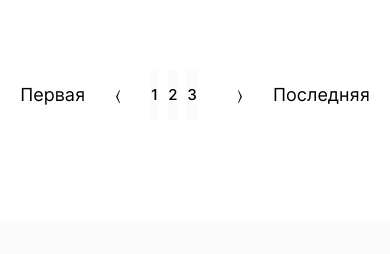
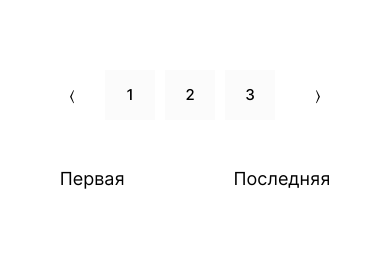
Before and after one commit to Raklechitca-Team/raklechitca, a Nuxt app: page /stories in a window 390 px wide. Shown: the part 4009-4263 px from the top of the page. Built offline with nearby package versions, Linux system fonts and the light colour scheme.

Commit message:
сверстала пагинацию для разрешения 500px

```diff
--- a/components/Cover.vue
+++ b/components/Cover.vue
@@ -34,9 +34,7 @@ export default {
 .cover {
   width: 100%;
   background-color: #613a93;
-}
-.cover__position {
-  min-height: 520px;
+  min-height: 650px;
 }
 .cover__title {
   text-transform: uppercase;
@@ -52,6 +50,9 @@ export default {
   font-family: 'Inter', 'Arial', sans-serif;
 }
 @media screen and (max-width: 1000px) {
+  .cover {
+    min-height: 626px;
+  }
   .cover__title {
     display: none;
   }
--- a/components/Pagination.vue
+++ b/components/Pagination.vue
@@ -18,6 +18,37 @@
         class="pagination__quick-navigation"
         ><span class="arrow">&#9002;</span>Последняя</a
       >
+    </div>
+    <div class="pagination pagination_hidden">
+      <div class="pagination__wrapper_top">
+        <a
+          @click="$emit('pageClick', currentPage)"
+          class="pagination__quick-navigation arrow">&#9001;</a
+        >
+        <div
+          v-for="page in setPages"
+          @click="$emit('pageClick', page)"
+          class="pagination__number"
+        >
+          {{ page }}
+        </div>
+        <a
+          @click="$emit('pageClick', setPages)"
+          class="pagination__quick-navigation arrow">&#9002;</a
+        >
+      </div>
+      <div class="pagination__wrapper_bottom">
+        <a
+        @click="$emit('pageClick', currentPage)"
+        class="pagination__quick-navigation pagination__quick-navigation_first"
+        >Первая</a
+        >
+        <a
+        @click="$emit('pageClick', setPages)"
+        class="pagination__quick-navigation"
+        >Последняя</a
+        >
+      </div>
     </div>
   </div>
 </template>
@@ -87,4 +118,27 @@ export default {
   margin: 0 30px;
   color: #000;
 }
+.pagination_hidden {
+  display: none;
+}
+@media screen and (max-width: 500px) {
+  .pagination {
+    display: none;
+  }
+  .pagination_hidden {
+    display: flex;
+    flex-direction: column;
+    align-items: center;
+}
+  .pagination__wrapper_top {
+    display: flex;
+    margin-bottom: 34px;
+  }
+  .pagination__wrapper_bottom {
+    display: flex;
+  }
+  .pagination__quick-navigation_first {
+    margin-right: 109px;
+  }
+}
 </style>
--- a/components/TellStory.vue
+++ b/components/TellStory.vue
@@ -2,6 +2,7 @@
   <div class="tell-story">
     <container>
       <app-cover-base
+
         @currentTabForParent="currentTab"
         :data="tellStory"
         :titleColor="`#000`"
@@ -64,105 +65,25 @@ export default {
 <style scoped>
 .tell-story {
   width: 100%;
-  font-family: 'Inter', 'Arial', sans-serif;
+  min-height: 522px;
   background-color: #f7f7f7;
 }
-
 .tell-story__button {
   margin-left: 40px;
   margin-top: 78px;
 }
-@media screen and (max-width: 1360px) {
-  .tell-story__title {
-    font-size: 28px;
-    line-height: 32px;
-    max-width: 367px;
-    margin-bottom: 30px;
-  }
-  .tell-story__subtitle {
-    font-size: 16px;
-    line-height: 20px;
-    max-width: 305px;
-  }
-  .tell-story__option-description {
-    max-width: 570px;
-  }
-}
 @media screen and (max-width: 1240px) {
-  .tell-story__title {
-    font-size: 24px;
-    line-height: 28px;
-    max-width: 288px;
-    margin-bottom: 20px;
-  }
-  .tell-story__subtitle {
-    font-size: 13px;
-    line-height: 16px;
-    max-width: 260px;
-  }
-  .tell-story__option {
-    font-size: 15px;
-    line-height: 19px;
-  }
-  .tell-story__option-description {
-    font-size: 15px;
-    line-height: 19px;
-    max-width: 447px;
-  }
   .tell-story__button {
-    max-width: 230px;
+    width: 230px;
   }
 }
 @media screen and (max-width: 1000px) {
   .tell-story {
     min-height: 598px;
   }
-  .tell-story__title {
-    font-size: 24px;
-    line-height: 28px;
-    margin: 0 auto 26px;
-    text-align: center;
-    max-width: 380px;
-  }
-  .tell-story__subtitle {
-    max-width: 380px;
-    margin: 0 auto 80px;
-  }
-  .tell-story__options {
-    width: 380px;
-    margin: 0 auto 30px;
-    display: flex;
-    justify-content: flex-start;
-    flex-direction: row;
-    padding: 0;
-  }
-  .tell-story__option:first-of-type {
-    margin: 0 30px 0 0;
-  }
-  .tell-story__option {
-    margin-right: 30px;
-    border-bottom: 2px solid transparent;
-  }
-  .tell-story__option:hover {
-    border-bottom: 2px solid #613a93;
-  }
-  .tell-story__text-wrapper {
-    flex-direction: column;
-  }
-  .tell-story__option-description {
-    max-width: 380px;
-    margin: 0 auto;
-    min-height: 95px;
-  }
-  .tell-story__text-n-button-wrapper {
-    max-width: 380px;
-    margin: 0 auto;
-    display: flex;
-    flex-direction: column;
-    align-items: flex-start;
-  }
   .tell-story__button {
     margin: 50px 0 0;
+    width: 380px;
   }
 }
 </style>
--- a/components/ui/CoverBase.vue
+++ b/components/ui/CoverBase.vue
@@ -214,9 +214,6 @@ export default {
   .cover-base {
     padding-top: 80px;
   }
-  .cover-base {
-    min-height: 598px;
-  }
   .cover-base__title {
     font-size: 24px;
     line-height: 28px;
--- a/pages/stories/_id.vue
+++ b/pages/stories/_id.vue
@@ -14,7 +14,7 @@
           <div class="story__text-wrapper">
             <h1 class="story__title">
               <span class="story__title story__title_bold"
-                >{{ stories[$route.params.id - 1].name }}:
+                >{{ stories[$route.params.id - 1].author }}:
               </span>
               {{ stories[$route.params.id - 1].text }}
             </h1>
```
